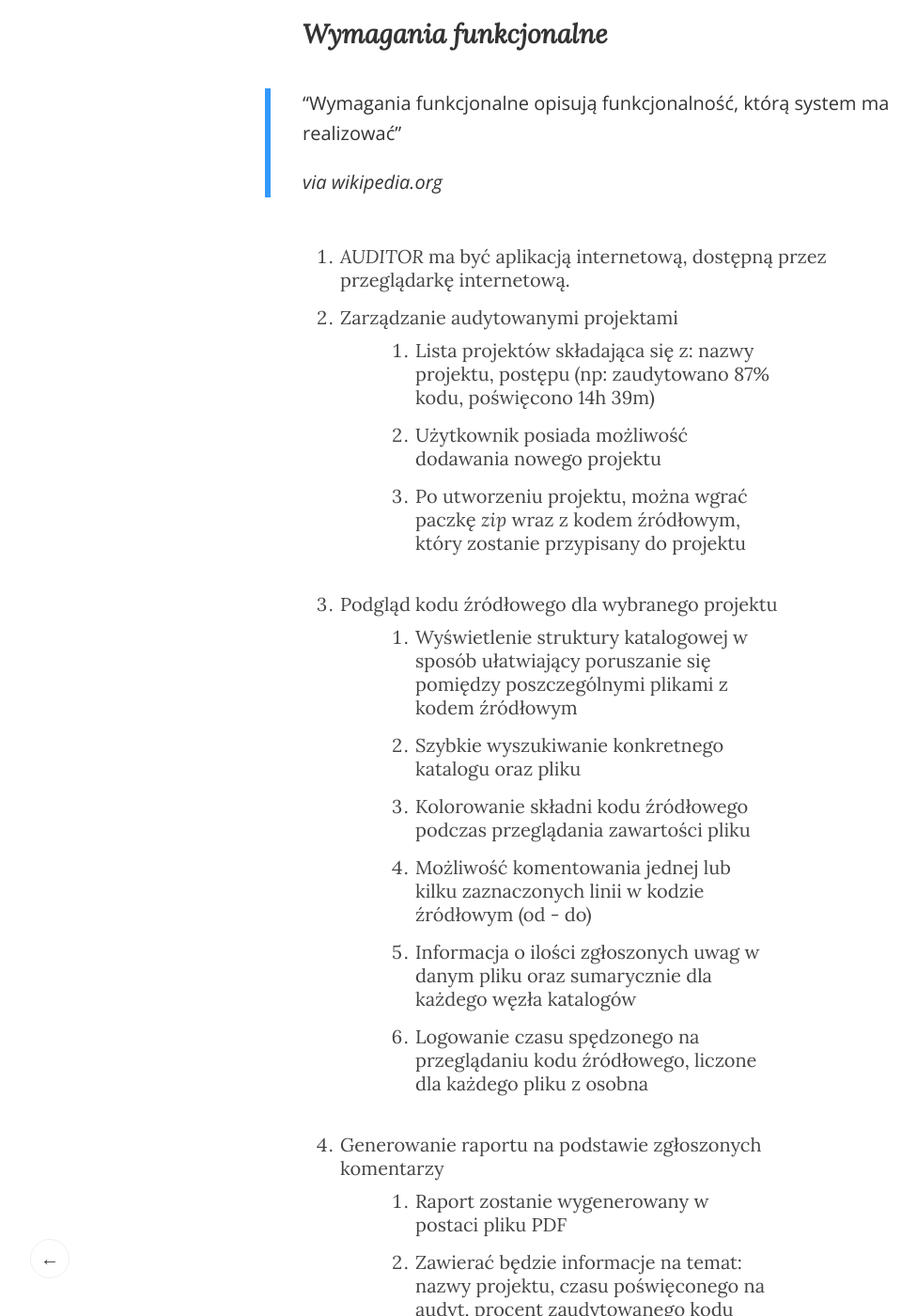
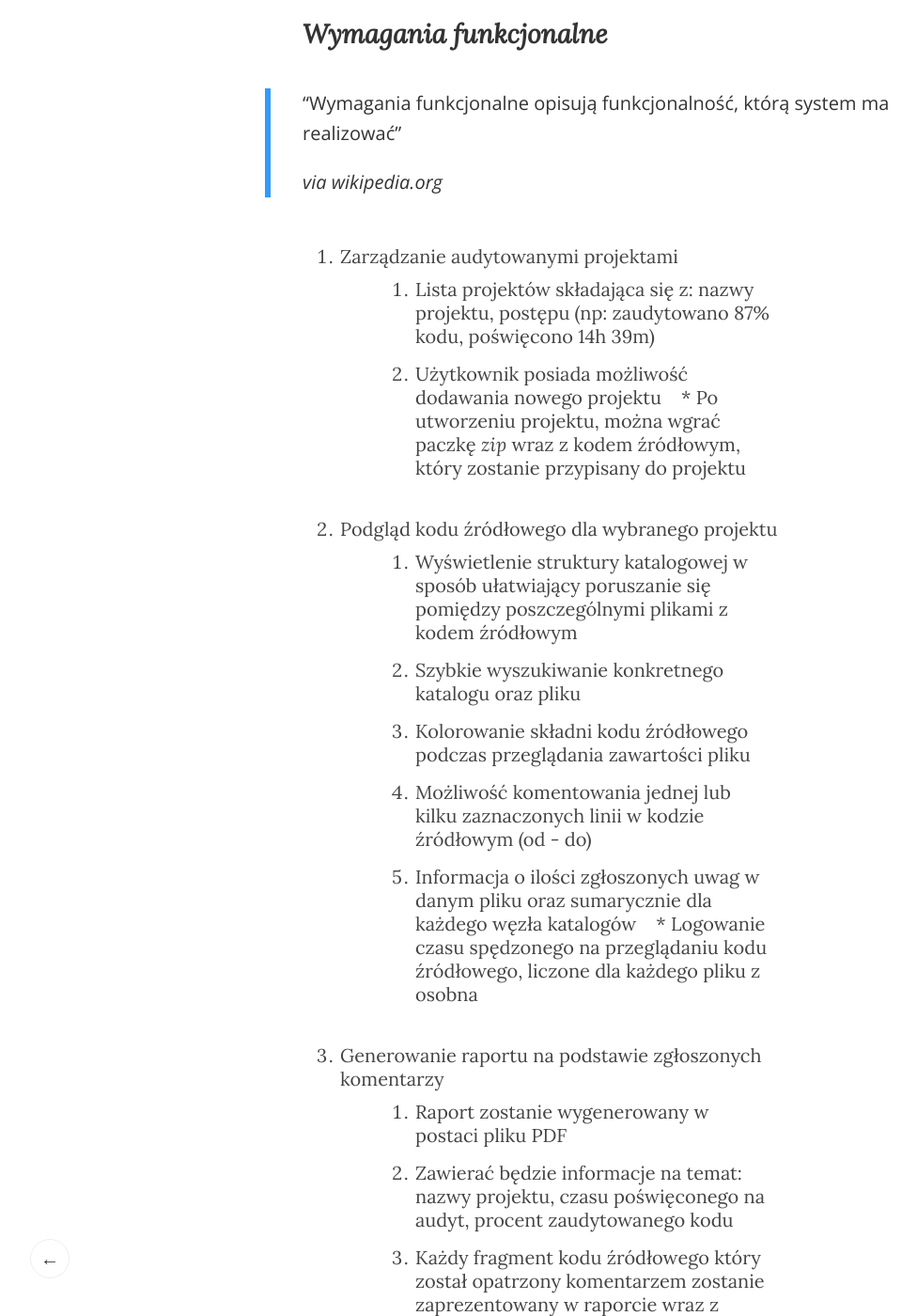
Before and after one commit to devenvpl/devenvpl, a Jekyll site: the page built from _posts/2017-03-02-auditor-specyfikacja.md, in a window 1280 px wide and 1400 px high, scrolled down 764 px. Shown: the whole window at 94% size, without its empty margins (8-984 px from the left). Built offline with Jekyll 4.4.1, drawn with Linux system fonts in a browser that asks for light colours.

Commit message:
Update 2017-03-02-auditor-specyfikacja.md

```diff
--- a/_posts/2017-03-02-auditor-specyfikacja.md
+++ b/_posts/2017-03-02-auditor-specyfikacja.md
@@ -20,19 +20,18 @@ Nie ma. Będą jedynie z grubsza zdefiniowane wymagania funkcjonalne oraz troch
 >
 > *via wikipedia.org*
 
-1. *AUDITOR* ma być aplikacją internetową, dostępną przez przeglądarkę internetową.
-2. Zarządzanie audytowanymi projektami
+1. Zarządzanie audytowanymi projektami
     * Lista projektów składająca się z: nazwy projektu, postępu (np: zaudytowano 87% kodu, poświęcono 14h 39m)
     * Użytkownik posiada możliwość dodawania nowego projektu
-    * Po utworzeniu projektu, można wgrać paczkę *zip* wraz z kodem źródłowym, który zostanie przypisany do projektu
-3. Podgląd kodu źródłowego dla wybranego projektu
+    * Po utworzeniu projektu, można wgrać paczkę *zip* wraz z kodem źródłowym, który zostanie przypisany do projektu
+2. Podgląd kodu źródłowego dla wybranego projektu
     * Wyświetlenie struktury katalogowej w sposób ułatwiający poruszanie się pomiędzy poszczególnymi plikami z kodem źródłowym
     * Szybkie wyszukiwanie konkretnego katalogu oraz pliku
     * Kolorowanie składni kodu źródłowego podczas przeglądania zawartości pliku
     * Możliwość komentowania jednej lub kilku zaznaczonych linii w kodzie źródłowym (od - do)
     * Informacja o ilości zgłoszonych uwag w danym pliku oraz sumarycznie dla każdego węzła katalogów
-    * Logowanie czasu spędzonego na przeglądaniu kodu źródłowego, liczone dla każdego pliku z osobna
-4. Generowanie raportu na podstawie zgłoszonych komentarzy
+    * Logowanie czasu spędzonego na przeglądaniu kodu źródłowego, liczone dla każdego pliku z osobna
+3. Generowanie raportu na podstawie zgłoszonych komentarzy
     * Raport zostanie wygenerowany w postaci pliku PDF
     * Zawierać będzie informacje na temat: nazwy projektu, czasu poświęconego na audyt, procent zaudytowanego kodu
     * Każdy fragment kodu źródłowego który został opatrzony komentarzem zostanie zaprezentowany w raporcie wraz z komentarzem
```
